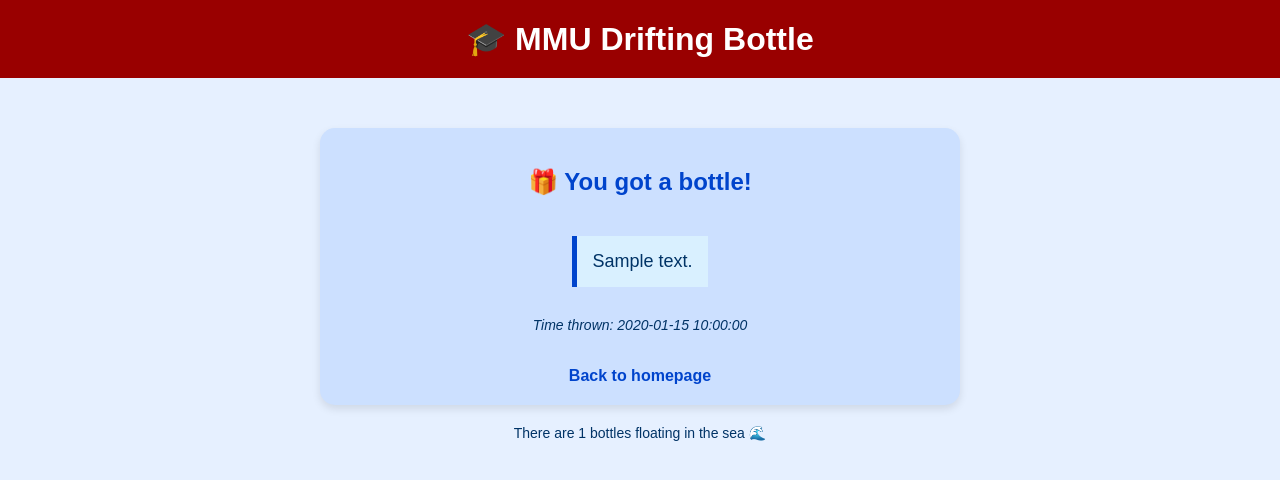
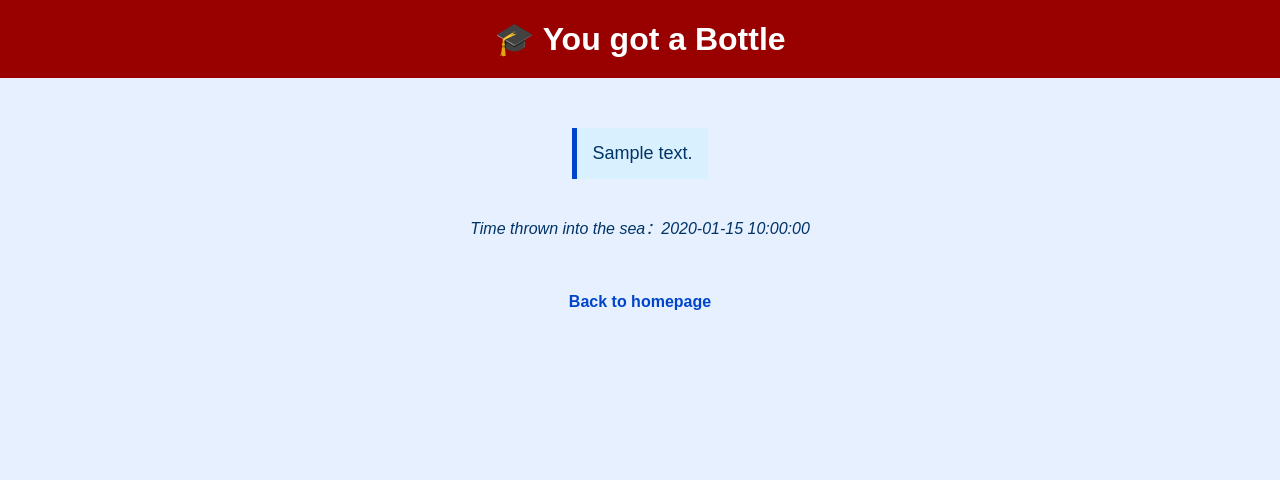
Before and after one commit to Mini-IT-Project/2520-CSP1123-TC1L-G-09, a Flask app: template src/templates/pick.html in a window 1280 px wide. Shown: the top 480 px of the page. Run offline with Flask 3, Linux system fonts and the light colour scheme; the template is opened without the code that fills it: most values are stand-ins (such as "Sample title", 1, 10 or a date in 2020); parts of the project's set-up code (start-up, migrations or seed data) failed here and were passed over.

Commit message:
changes at pick.html

```diff
--- a/src/templates/pick.html
+++ b/src/templates/pick.html
@@ -2,25 +2,24 @@
 <html lang="zh">
 <head>
     <meta charset="UTF-8">
-    <title>MMU Drifting Bottle</title>
+    <title>Let’s see what is inside the bottle!</title>
     <link rel="stylesheet" href="{{ url_for('static', filename='style.css') }}">
 </head>
 
 <body>
-    <header>🎓 MMU Drifting Bottle</header>
+    <header>🎓 You got a Bottle</header>
     <main>
-        <div class="section">
-            {% if bottle %}
-                <h2>🎁 You got a bottle!</h2>
-                <blockquote>{{ bottle.content }}</blockquote>
-                <p class="info"><em>Time thrown: {{ bottle.created_at.strftime("%Y-%m-%d %H:%M:%S") }}</em></p>
-            {% else %}
-                <p>The sea is empty now... 🌊 Try throwing a bottle!</p>
-            {% endif %}
-            <a href="{{ url_for('index') }}">Back to homepage</a>
-        </div>
-        <p class="info">There are {{ unpicked_count }} bottles floating in the sea 🌊</p>
+        {% if bottle %}
+            <blockquote>
+                {{ bottle.content }}
+            </blockquote>
+            <p><em>Time thrown into the sea：{{ bottle.created_at }}</em></p>
+        {% else %}
+            <p class="info">The sea is still empty...🌊</p>
+        {% endif %}
 
+        <br>
+        <a href="{{ url_for('main.index') }}">Back to homepage</a>
     </main>
 </body>
 </html>
```
